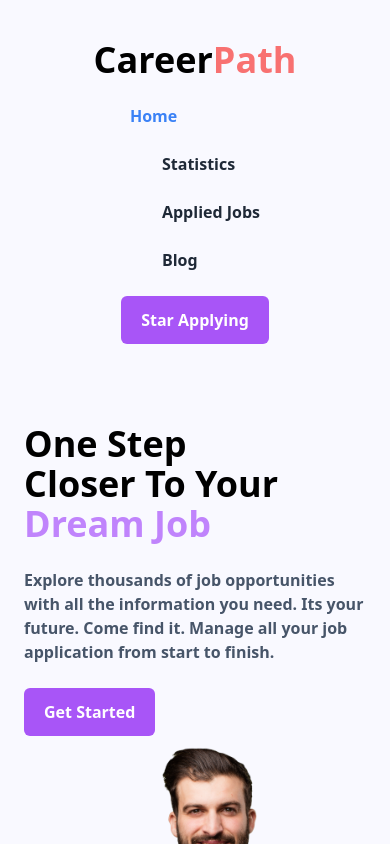
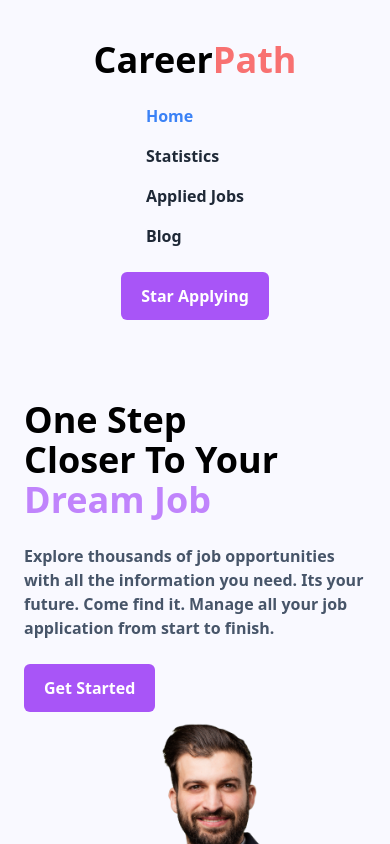
Before and after one commit to hasibahamedsakib/career-path, a React (Vite) app: page / in a window 390 px wide. Shown: the top 844 px of the page. Built offline with nearby package versions, Linux system fonts and the light colour scheme.

Commit message:
home page is responsive

```diff
--- a/src/Components/Navbar/Navbar.jsx
+++ b/src/Components/Navbar/Navbar.jsx
@@ -10,13 +10,14 @@ const Navbar = () => {
             Career<span className="text-red-400">Path</span>
           </h1>
         </Link>
-        <div className="space-x-8 text-gray-800 font-semibold flex flex-col md:flex-row gap-y-6 md:gap-y-0  ">
+        <div className="md:space-x-8 text-gray-800 font-semibold flex flex-col gap-4 md:flex-row  ">
           <NavLink
             className={({ isActive }) => (isActive ? "active" : "")}
             to="/"
           >
             Home
           </NavLink>
+
           <NavLink
             className={({ isActive }) => (isActive ? "active" : "")}
             to="/statistics"
```
